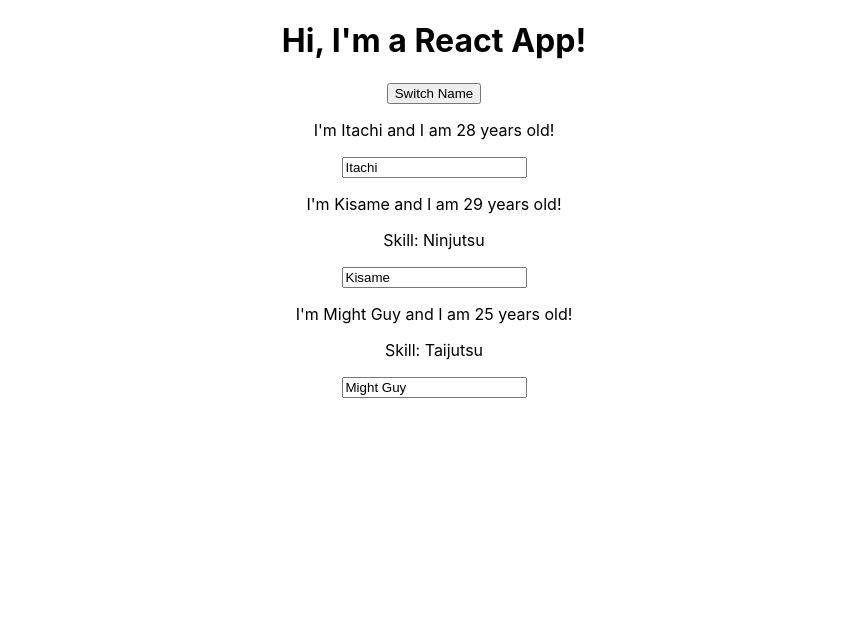
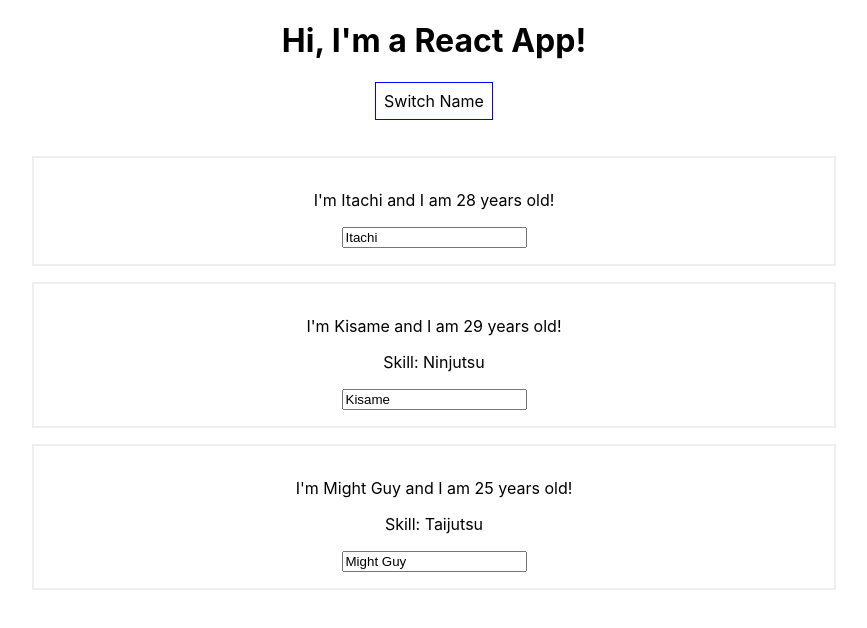
Before and after one commit to hritesh-sonawane/OctoReact, a React (Create React App) app: page / in a window 1280 px wide. Shown: the top 628 px of the page, without its empty margins (206-1073 px from the left). Built offline with nearby package versions, Linux system fonts and the light colour scheme.

Commit message:
styling commit

```diff
--- a/src/App.js
+++ b/src/App.js
@@ -36,11 +36,27 @@
   }
 
   render() {
+
+    const style = {
+      backgroundColor: 'white',
+      font: 'inherit',
+      border: '1px solid blue',
+      padding: '8px',
+      cursor: 'pointer'
+    };
+
     // JSX
     return (
       <div className="App">
         <h1>Hi, I'm a React App!</h1>
-        <button onClick={ this.switchNameHandler.bind(this, 'Sasuke!') }>Switch Name</button>
+        <button
+          style={ style }
+          onClick={ this.switchNameHandler.bind(this, 'Sasuke!') }
+        >
+          Switch Name
+        </button>
+        <br/>
+        <br/>
         <Person
           name = { this.state.persons[0].name }
           age = { this.state.persons[0].age }
--- /dev/null
+++ b/src/Person/Person.css
@@ -0,0 +1,7 @@
+.Person {
+  width: 60%;
+  margin: 16px auto;
+  border: 2px solid #eee;
+  padding: 16px;
+  text-align: center;
+}
--- a/src/Person/Person.js
+++ b/src/Person/Person.js
@@ -1,11 +1,12 @@
 import React from 'react';
+import './Person.css'
 
 const person = (props) => {
   return (
-    <div>
+    <div className = "Person">
       <p onClick={ props.click }>I'm { props.name } and I am { props.age } years old!</p>
       <p>{ props.children }</p>
-      <input type="text" value={ props.name } onChange={ props.change}/>
+      <input type="text" value={ props.name } onChange={ props.change }/>
     </div>
   )
 }
```
